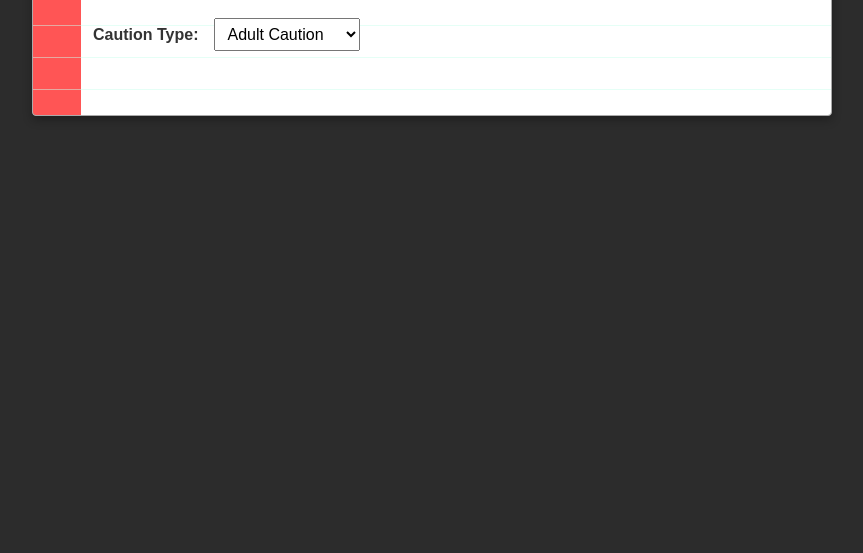
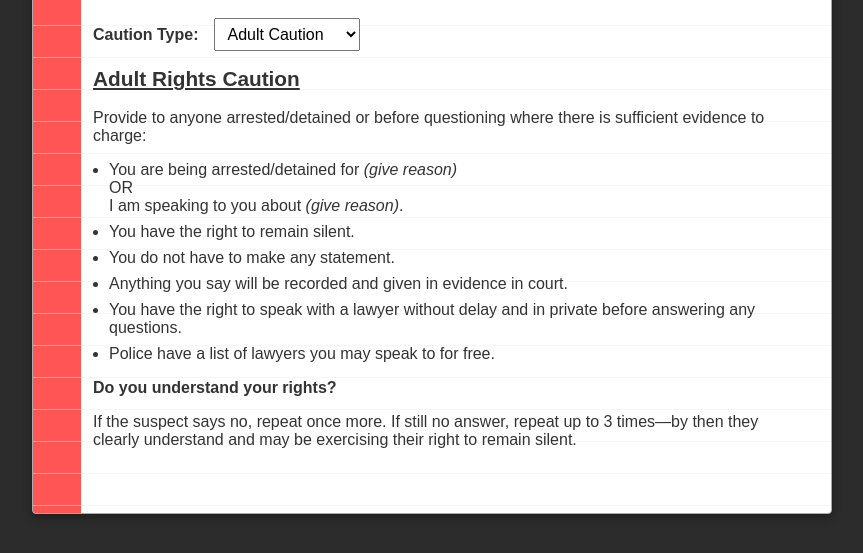
Before and after one commit to NZDurriez/RightsCaution, a plain HTML site: page index.html in a window 1280 px wide. Shown: the part 111-664 px from the top of the page, without its empty margins (208-1071 px from the left). Drawn offline with Linux system fonts and the light colour scheme.

Commit message:
Update index.html

```diff
--- a/index.html
+++ b/index.html
@@ -113,7 +113,7 @@
       </div>
 
       <!-- Adult Caution -->
-      <div id="adult" class="caution">
+      <div id="adult" class="caution active">
         <h2>Adult Rights Caution</h2>
         <p>Provide to anyone arrested/detained or before questioning where there is sufficient evidence to charge:</p>
         <ul>
```
